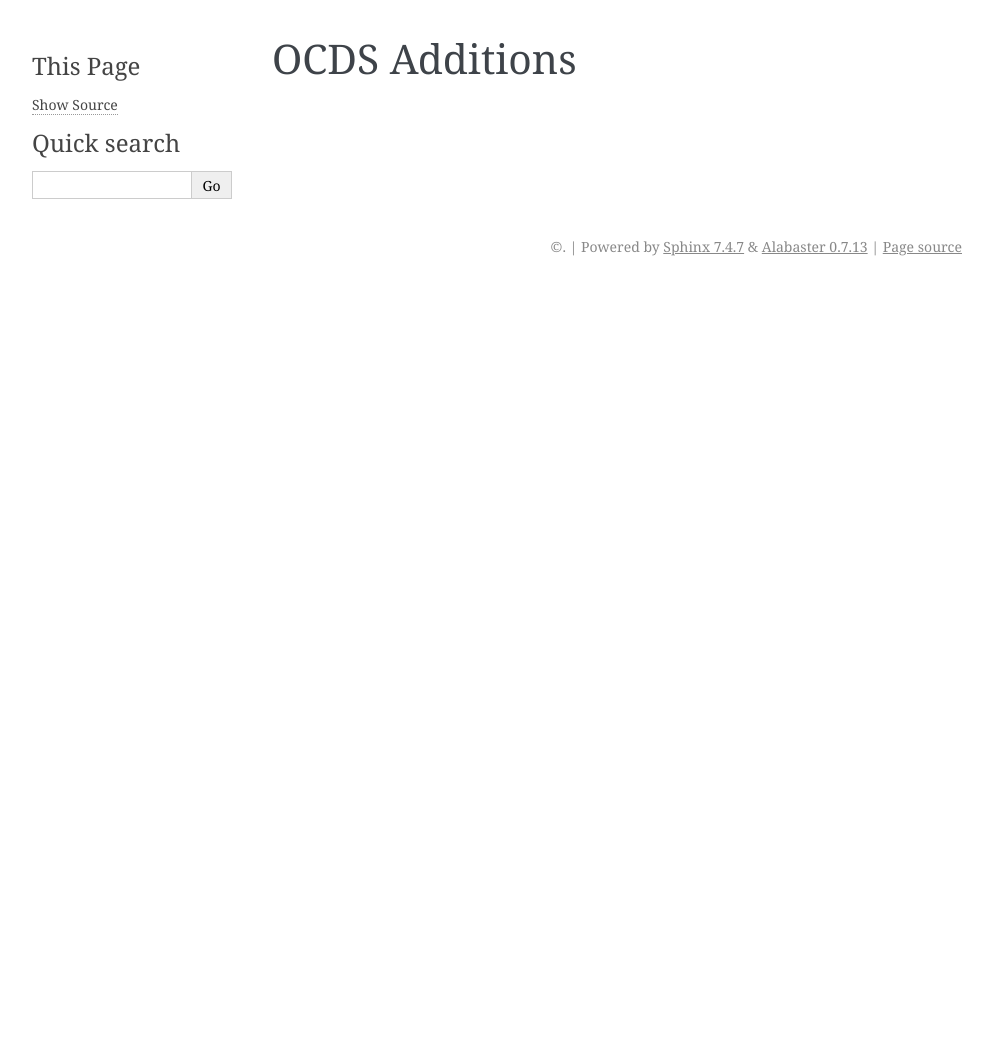
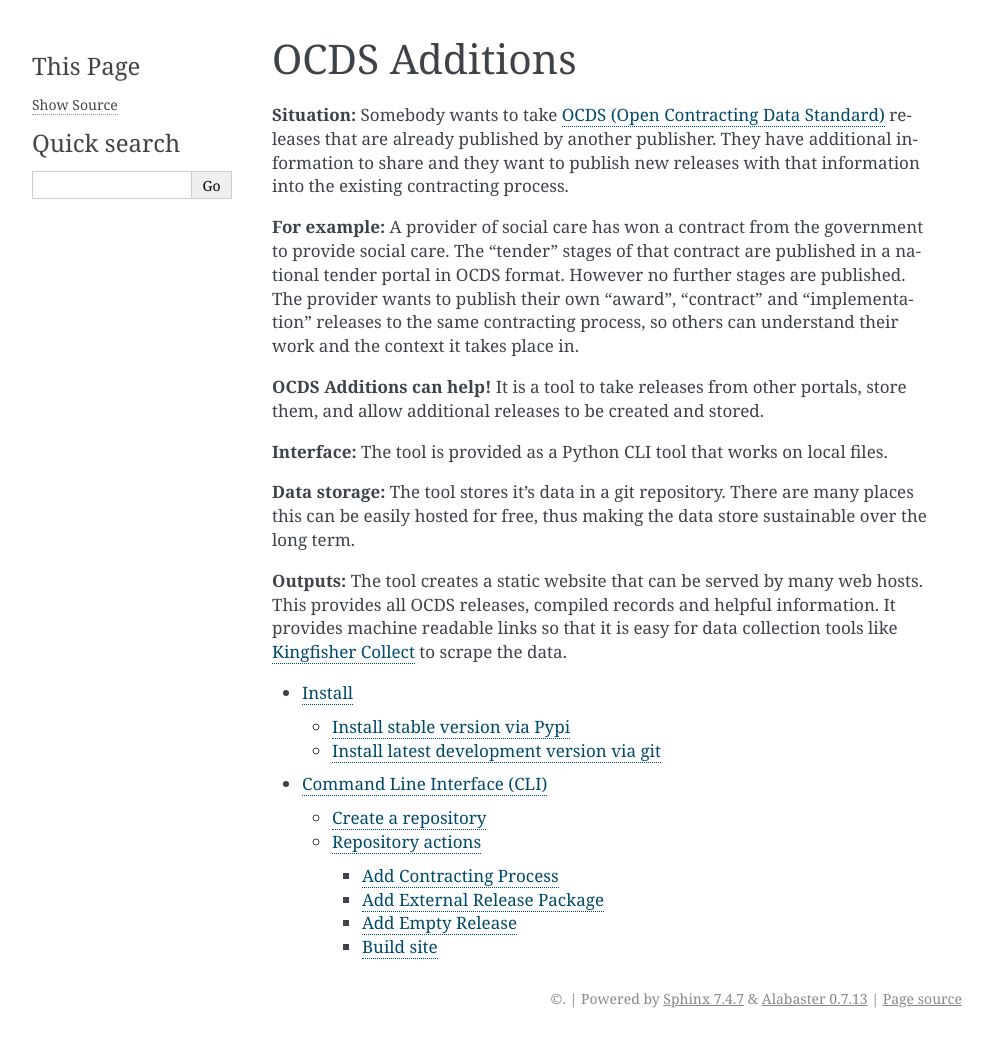
Before and after one commit to OpenDataServices/ocds-additions, a Sphinx documentation site: the page built from docs/index.rst, in a window 1280 px wide. Shown: the whole page, without its empty margins (148-1141 px from the left). Built offline with Sphinx 7.4.7, drawn with Linux system fonts in a browser that asks for light colours; before the commit the page ends 900 px from its top, so only the background shows below that.

Commit message:
docs: Intro, install & CLI

```diff
--- /dev/null
+++ b/docs/cli.rst
@@ -0,0 +1,68 @@
+Command Line Interface (CLI)
+============================
+
+Create a repository
+-------------------
+
+Call this command, passing only the directory path you want to create.
+
+Once created, you will want to change to the repository to run further actions.
+
+You will probably want to create a new git repository.
+
+.. code-block:: bash
+
+    ocdsadditionsinit  my-new-data-repository-directory
+    cd my-new-data-repository-directory
+    git init
+
+Repository actions
+------------------
+
+All these actions take place in a data repository. They should be run in the data directory - the directory with the `ocdsadditions.json` file in it.
+
+Add Contracting Process
+~~~~~~~~~~~~~~~~~~~~~~~
+
+Every contracting process you want to work with needs to be added explicitly.
+
+Call this command, passing the `Contracting Process Identifier (ocid) <https://standard.open-contracting.org/latest/en/schema/identifiers/#contracting-process-identifier-ocid>`_ of the process you want to work with.
+
+
+.. code-block:: bash
+
+    ocdsadditions addocid ocds-h6vhtk-02c615
+
+Add External Release Package
+~~~~~~~~~~~~~~~~~~~~~~~~~~~~
+
+Goes to a URL, fetches a release package and adds all releases to the data repository.
+
+.. code-block:: bash
+
+    ocdsadditions addexternalreleasepackage   https://www.find-tender.service.gov.uk/api/1.0/ocdsReleasePackages/016035-2021
+
+Add Empty Release
+~~~~~~~~~~~~~~~~~
+
+Adds an empty release to an contracting process with sensible defaults. More information can then be added to the release by hand.
+
+You must pass:
+
+* the `Contracting Process Identifier (ocid) <https://standard.open-contracting.org/latest/en/schema/identifiers/#contracting-process-identifier-ocid>`_
+* the `Release ID <https://standard.open-contracting.org/latest/en/schema/identifiers/#release-id>`_
+
+.. code-block:: bash
+
+    ocdsadditions addemptyrelease ocds-h6vhtk-02c615 rel-id-1
+
+Build site
+~~~~~~~~~~
+
+Builds the static output site for this data repository.
+
+Pass the output directory.
+
+.. code-block:: bash
+
+    ocdsadditions buildsite  _site
--- a/docs/index.rst
+++ b/docs/index.rst
@@ -1,2 +1,21 @@
 OCDS Additions
 ==============
+
+**Situation:** Somebody wants to take `OCDS (Open Contracting Data Standard) <https://standard.open-contracting.org/latest/en/>`_ releases that are already published by another publisher. They have additional information to share and they want to publish new releases with that information into the existing contracting process.
+
+**For example:** A provider of social care has won a contract from the government to provide social care. The "tender" stages of that contract are published in a national tender portal in OCDS format. However no further stages are published. The provider wants to publish their own "award", "contract" and "implementation" releases to the same contracting process, so others can understand their work and the context it takes place in.
+
+**OCDS Additions can help!** It is a tool to take releases from other portals, store them, and allow additional releases to be created and stored.
+
+**Interface:** The tool is provided as a Python CLI tool that works on local files.
+
+**Data storage:** The tool stores it's data in a git repository. There are many places this can be easily hosted for free, thus making the data store sustainable over the long term.
+
+**Outputs:** The tool creates a static website that can be served by many web hosts. This provides all OCDS releases, compiled records and helpful information. It provides machine readable links so that it is easy for data collection tools like `Kingfisher Collect <https://kingfisher-collect.readthedocs.io/en/latest/>`_ to scrape the data.
+
+
+.. toctree::
+   :maxdepth: 3
+
+   install.rst
+   cli.rst
--- /dev/null
+++ b/docs/install.rst
@@ -0,0 +1,16 @@
+Install
+=======
+
+Install stable version via Pypi
+~~~~~~~~~~~~~~~~~~~~~~~~~~~~~~~
+
+.. code-block:: bash
+
+    pip install ocdsadditions
+
+Install latest development version via git
+~~~~~~~~~~~~~~~~~~~~~~~~~~~~~~~~~~~~~~~~~~
+
+.. code-block:: bash
+
+    pip install git+https://github.com/OpenDataServices/ocds-additions.git@main#egg=ocdsadditions
```
